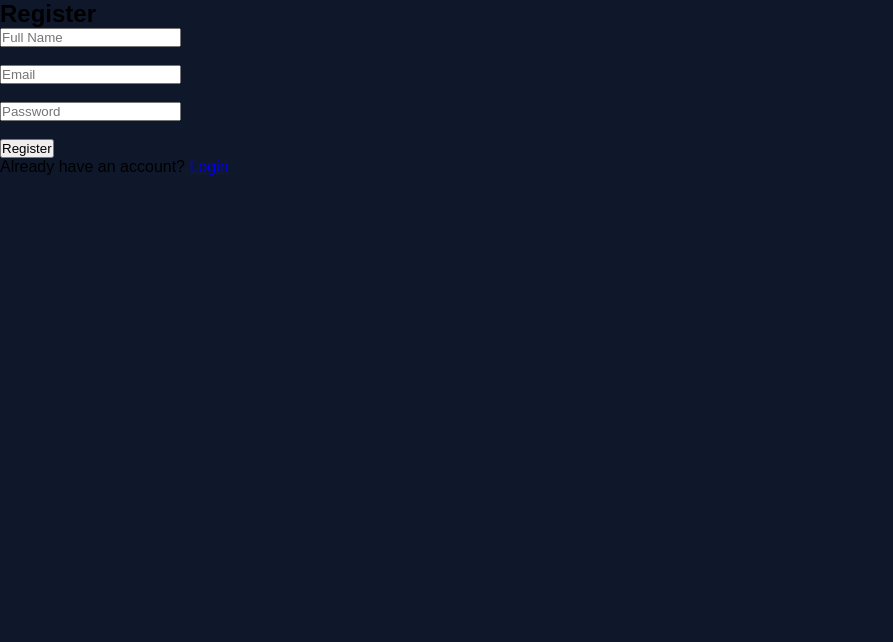
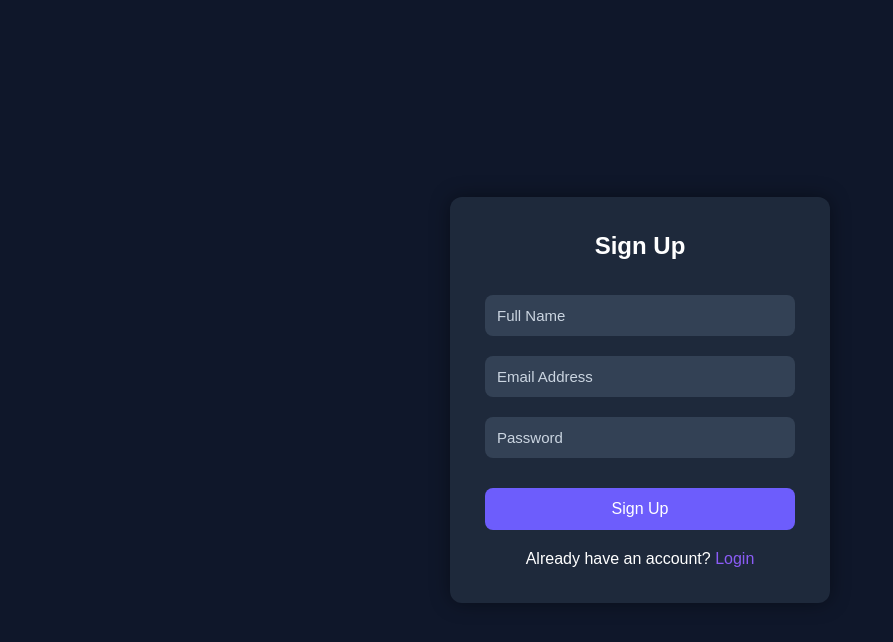
Before and after one commit to Hema976/House-Rent, a React (Vite) app in the folder frontend/: page /register in a window 1280 px wide. Shown: the top 642 px of the page, without its empty margins (0-893 px from the left). Built offline with nearby package versions, Linux system fonts and the light colour scheme.

Commit message:
Update Register.jsx

```diff
--- a/frontend/src/pages/Register.jsx
+++ b/frontend/src/pages/Register.jsx
@@ -1,8 +1,11 @@
 import { useState } from "react";
-import { Link } from "react-router-dom";
+import { Link, useNavigate } from "react-router-dom";
 import API from "../services/api";
+import "./Register.css";
 
 function Register() {
+  const navigate = useNavigate();
+
   const [name, setName] = useState("");
   const [email, setEmail] = useState("");
   const [password, setPassword] = useState("");
@@ -16,41 +19,45 @@ function Register() {
       });
 
       alert(res.data.message);
+      navigate("/login");
     } catch (err) {
       alert("Registration Failed");
     }
   };
 
   return (
-    <div>
-      <h2>Register</h2>
+    <div className="login-container">
+      <div className="login-box">
+        <h2>Sign Up</h2>
 
         <input
           type="text"
           placeholder="Full Name"
           value={name}
           onChange={(e) => setName(e.target.value)}
-      /><br /><br />
+        />
 
         <input
           type="email"
-        placeholder="Email"
+          placeholder="Email Address"
           value={email}
           onChange={(e) => setEmail(e.target.value)}
-      /><br /><br />
+        />
 
         <input
           type="password"
           placeholder="Password"
           value={password}
           onChange={(e) => setPassword(e.target.value)}
-      /><br /><br />
+        />
 
-      <button onClick={handleRegister}>Register</button>
+        <button onClick={handleRegister}>Sign Up</button>
 
         <p>
-        Already have an account? <Link to="/login">Login</Link>
+          Already have an account?{" "}
+          <Link to="/login">Login</Link>
         </p>
+      </div>
     </div>
   );
 }
```
Lines whose indentation alone changed are shown as unchanged.
